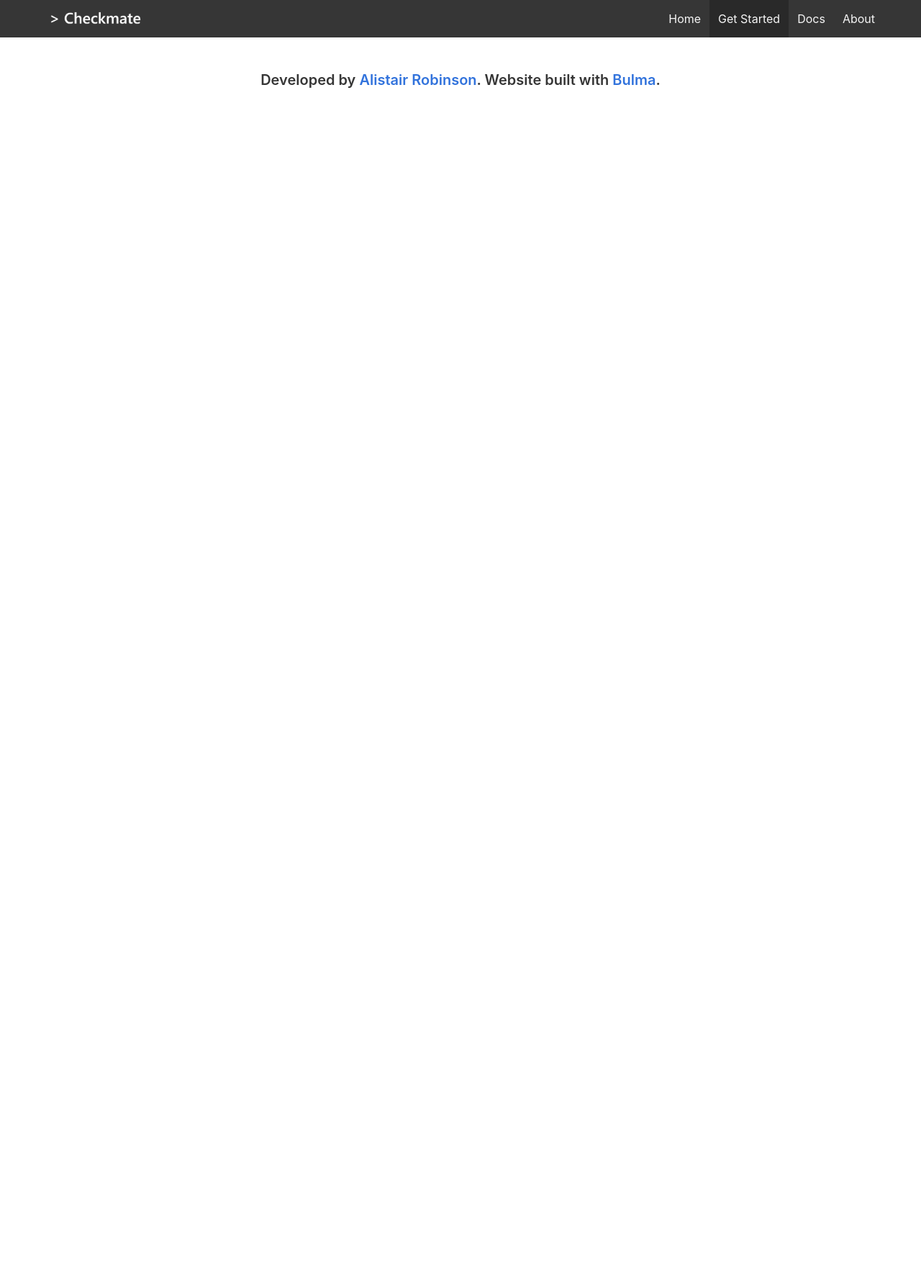
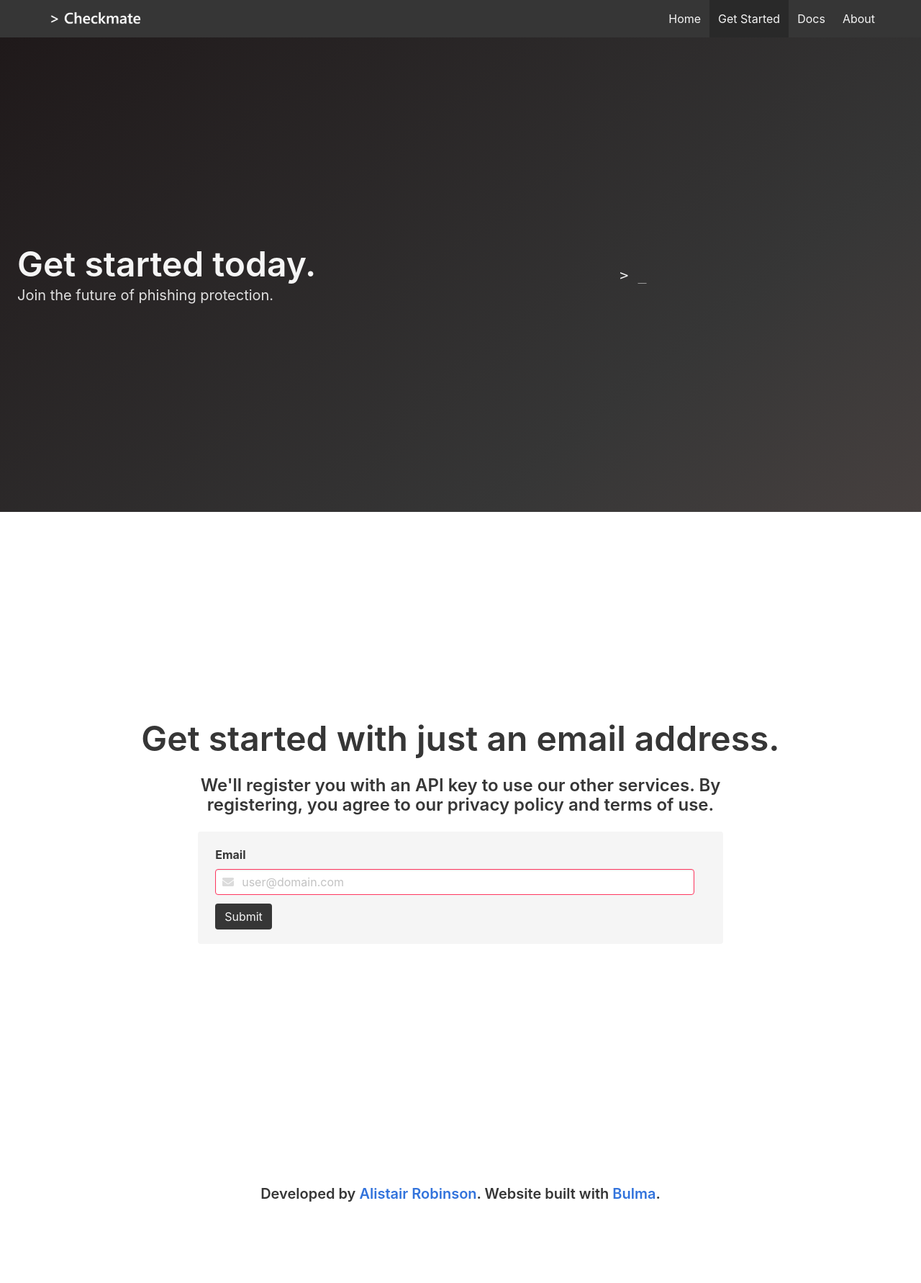
Before and after one commit to AlistairRobinson/checkmate, a Flask app: page /register in a window 1280 px wide. Shown: the whole page at 72% size. Before the commit the page ends 122 px from the top, so only its background shows below. Run offline with Flask 2, Linux system fonts and the light colour scheme; data that the repository does not hold is empty; parts of the project's set-up code (start-up, migrations or seed data) failed here and were passed over; some libraries are stand-ins or nearby versions.

Commit message:
Add registration page

```diff
--- /dev/null
+++ b/app/static/js/reg.js
@@ -0,0 +1,45 @@
+const $form = document.getElementById('registrationform');
+
+$(document).ready(function() {
+    $form.addEventListener('submit', (event) => {
+        event.preventDefault();
+        $("button").toggleClass("is-loading");
+        $("button").prop("disabled", true);
+        var input = { email: $('#email').val() };
+        setTimeout(complete, 2000);
+        console.log(input);
+        $.post({
+            url: "/add",
+            data: JSON.stringify(input),
+            headers: {
+                "Content-Type": "application/json"
+            },
+            success: complete(),
+            error: error()
+        });
+        $("button").toggleClass("is-loading");
+        $("button").prop("disabled", false);
+    });
+});
+
+function complete() {
+    return function(result) {
+        $('#registrationform').fadeOut(500, function() {
+            $('#registrationform').replaceWith("<h1 class='title is-1 has-text-black'>Registration successful</h1>" +
+            "<p>Your key is: </p><h4 class='title is-4 is-family-monospace'>" + result['key'] + "</h4>" +
+            "<p>Please save your key and keep it safe - you will not be able to access it later.</p>" +
+            "<p>Now check out our <a class='has-text-weight-semibold has-text-black'>documentation</a> to start registering user accounts.</p>");
+            $('#registrationform').fadeIn(500);
+        });
+    }
+}
+
+function error() {
+    return function(xhr, status, error) {
+        if (xhr['status'] == 400) {
+            $('#error').html("An API key for this email already exists");
+        } else {
+            $('#error').html("An unexpected error occured, please try again later");
+        }
+    }
+}
--- a/app/templates/register.html
+++ b/app/templates/register.html
@@ -8,6 +8,9 @@
         <script defer src="https://use.fontawesome.com/releases/v5.3.1/js/all.js"></script>
         <script defer src="https://ajax.googleapis.com/ajax/libs/jquery/3.4.1/jquery.min.js"></script>
         <script defer src="https://www.google.com/recaptcha/api.js" async></script>
+        <script defer src="../static/js/reg.js"></script>
+        <script defer src="../static/js/typewriter/core.js"></script>
+        <script defer src="../static/js/main.js"></script>
     </head>
     <body>
         <nav class="navbar is-dark">
@@ -32,9 +35,50 @@
                 </div>
             </div>
         </nav>
-        <form>
-            <div class="g-recaptcha" data-sitekey="{{ sitekey }}"></div>
-        </form>
+        <section class="hero is-large is-dark is-bold">
+            <div class="hero-body">
+                <div class="columns is-vcentered">
+                    <div class="column is-two-thirds">
+                        <div class="container">
+                            <h1 class="title is-1">Get started today.</h1>
+                            <h4 class="subtitle">Join the future of phishing protection.</h4>
+                        </div>
+                    </div>
+                    <div class="column is-one-third">
+                        <div class="content is-medium is-family-monospace">
+                            > <span id="showcase"> </span>
+                        </div>
+                    </div>
+                </div>
+            </div>
+        </section>
+        <section class="hero is-large">
+            <div class="hero-body has-text-centered">
+                <h1 class="title is-1">Get started with just an email address.</h1>
+                <div class="columns is-centered">
+                    <div class="column is-three-fifths">
+                        <h4 class="title is-4">We'll register you with an API key to use our other services. By registering, you agree to our privacy policy and terms of use.</h4>
+                        <div class="notification" id="formnot">
+                            <form id="registrationform">
+                                <div class="field">
+                                    <label class="label has-text-left">Email</label>
+                                    <div class="control has-icons-left">
+                                        <input class="input is-danger" id="email" type="email" placeholder="user@domain.com">
+                                        <span class="icon is-small is-left"><i class="fas fa-envelope"></i></span>
+                                    </div>
+                                    <p class="help is-danger" id="error"></p>
+                                </div>
+                                <div class="field">
+                                    <div class="control">
+                                        <button class="button is-dark" id="formbutton">Submit</button>
+                                    </div>
+                                </div>
+                            </form>
+                        </div>
+                    </div>
+                </div>
+            </div>
+        </section>
         <footer class="footer has-background-white">
             <div class="content has-text-centered">
                 <h4 class="title is-5">Developed by <a href="https://alistairrobinson.github.io">Alistair Robinson</a>. Website built with <a href="https://bulma.io/">Bulma</a>.</h4>
```
